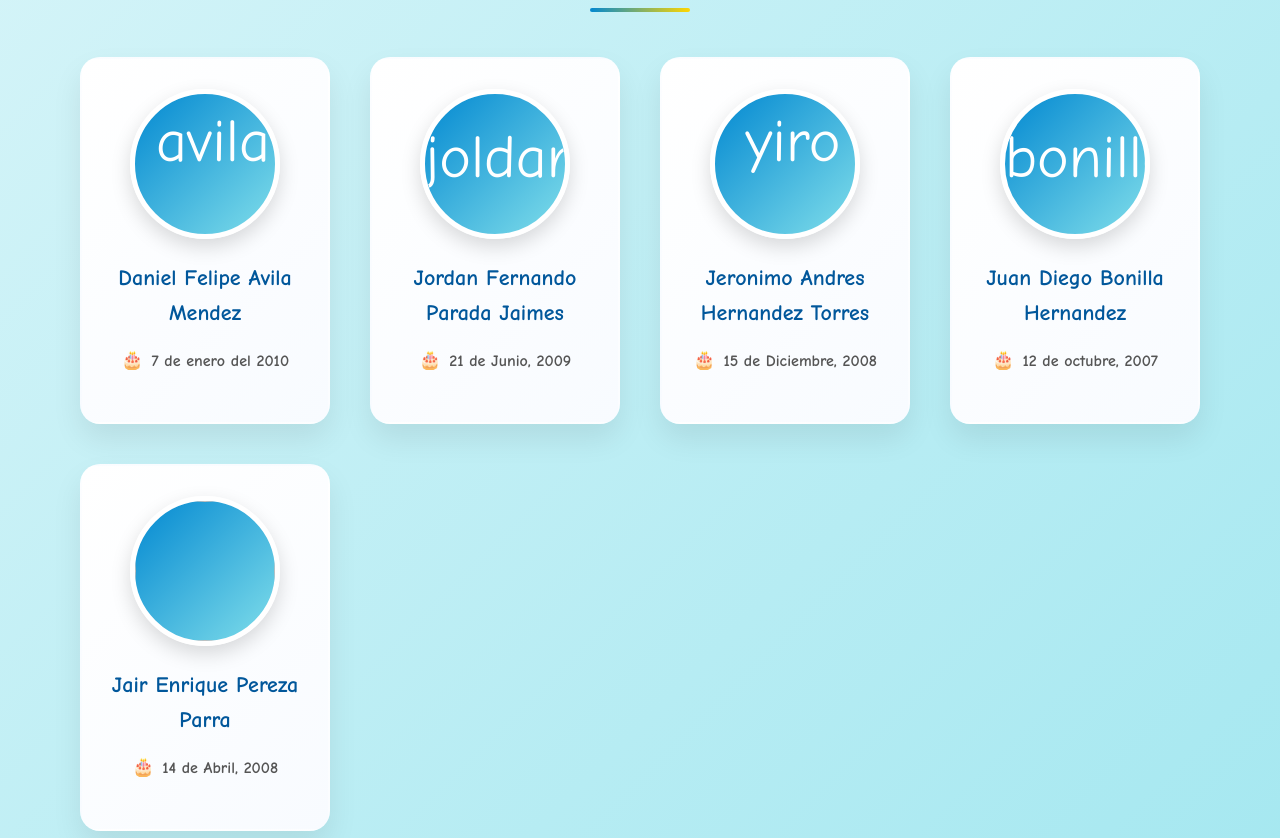
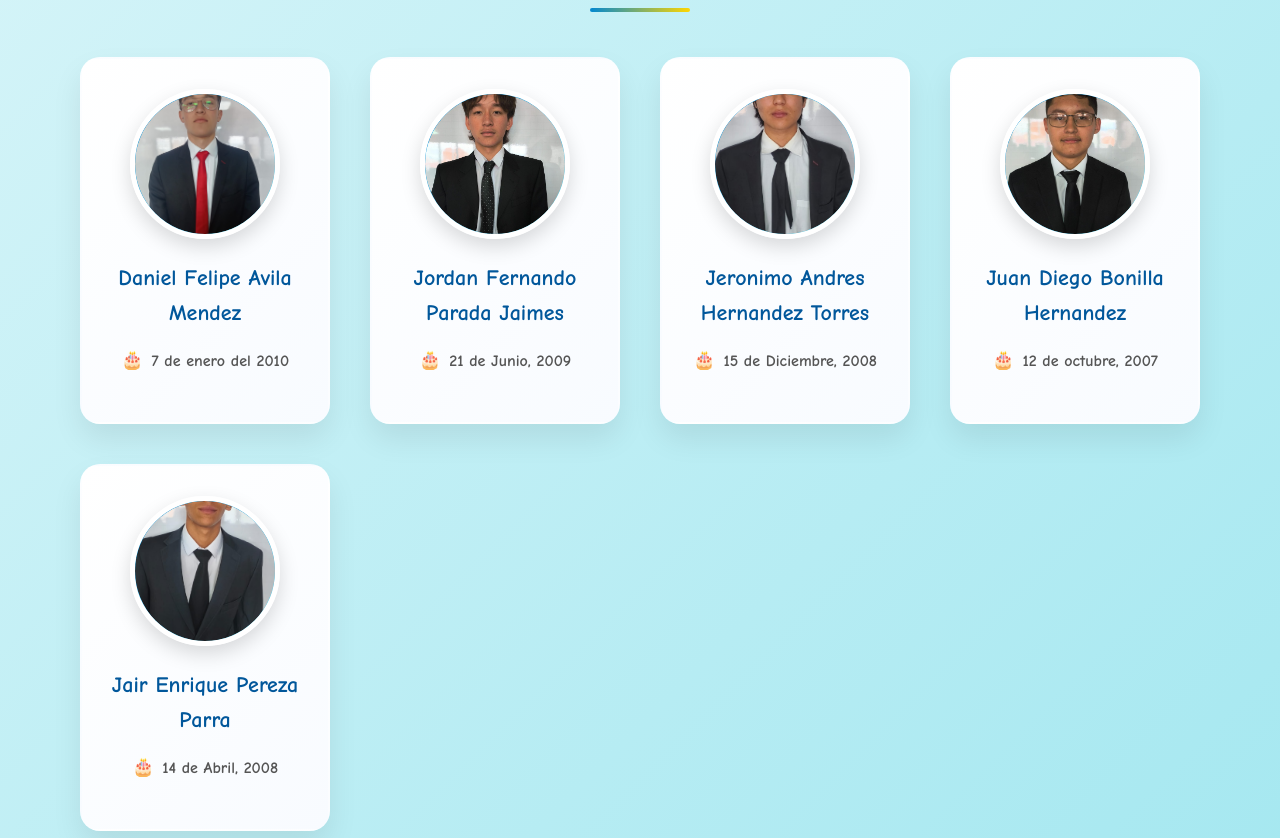
Before and after one commit to danielavilajjc-commits/ARTECNOLOGIA, a plain HTML site: page paginas_otras/acerca_de_nosotros.html in a window 1280 px wide. Shown: the part 640-1478 px from the top of the page. Drawn offline with Linux system fonts and the light colour scheme.

Commit message:
Update acerca_de_nosotros.html

```diff
--- a/paginas_otras/acerca_de_nosotros.html
+++ b/paginas_otras/acerca_de_nosotros.html
@@ -600,7 +600,7 @@
                 <div class="team-card">
                     <div class="team-photo">
                         <!-- Reemplaza con: <img src="ruta/a/tu/foto1.jpg" alt="Miembro 1"> -->
-                        <img src="../paginas_otras/img/avila2.jpg" alt="avila">
+                        <img src="../paginas_otras/img/avila2.jpeg" alt="avila">
                     </div>
                     <h3 class="team-name">Daniel Felipe Avila Mendez</h3>
                     <p class="team-birth">7 de enero del 2010</p>
@@ -609,7 +609,7 @@
                 <div class="team-card">
                     <div class="team-photo">
                         <!-- Reemplaza con: <img src="ruta/a/tu/foto2.jpg" alt="Miembro 2"> -->
-                        <img src="../paginas_otras/img/jordan2.jpg" alt="joldan">
+                        <img src="../paginas_otras/img/jordan2.jpeg" alt="joldan">
                     </div>
                     <h3 class="team-name">Jordan Fernando Parada Jaimes</h3>
                     <p class="team-birth">21 de Junio, 2009</p>
@@ -618,7 +618,7 @@
                 <div class="team-card">
                     <div class="team-photo">
                         <!-- Reemplaza con: <img src="ruta/a/tu/foto3.jpg" alt="Miembro 3"> -->
-                        <img src="../paginas_otras/img/yiro2.jpg" alt="yiro">
+                        <img src="../paginas_otras/img/yiro2.jpeg" alt="yiro">
                     </div>
                     <h3 class="team-name">Jeronimo Andres Hernandez Torres</h3>
                     <p class="team-birth">15 de Diciembre, 2008</p>
@@ -627,7 +627,7 @@
                 <div class="team-card">
                     <div class="team-photo">
                         <!-- Reemplaza con: <img src="ruta/a/tu/foto4.jpg" alt="Miembro 4"> -->
-                        <img src="../paginas_otras/img/bonilla2.jpg" alt="bonilloso">
+                        <img src="../paginas_otras/img/bonilla2.jpeg" alt="bonilloso">
                     </div>
                     <h3 class="team-name">Juan Diego Bonilla Hernandez</h3>
                     <p class="team-birth">12 de octubre, 2007</p>
@@ -636,7 +636,7 @@
                 <div class="team-card">
                     <div class="team-photo">
                         <!-- Reemplaza con: <img src="ruta/a/tu/foto5.jpg" alt="Miembro 5"> -->
-                        <img src="../paginas_otras/img/jair2.jpg" alt="">
+                        <img src="../paginas_otras/img/jair2.jpeg" alt="">
                     </div>
                     <h3 class="team-name">Jair Enrique Pereza Parra </h3>
                     <p class="team-birth">14 de Abril, 2008</p>
```
